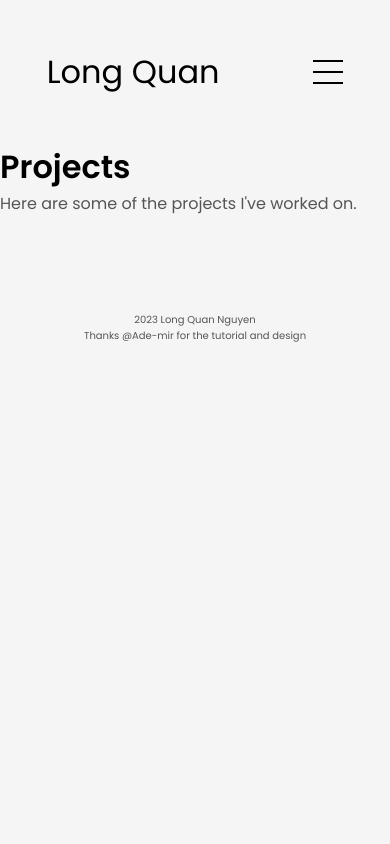
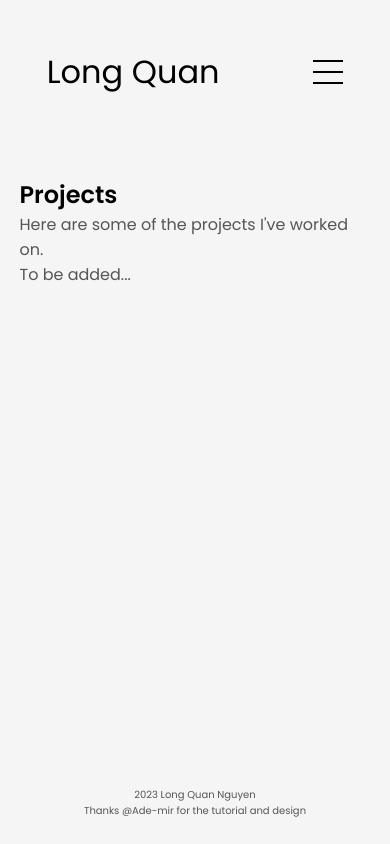
Before and after one commit to LongQuanNguyen/Portfolio, a React (Create React App) app: page /projects in a window 390 px wide. Built offline with nearby package versions, Linux system fonts and the light colour scheme; the HTML template or start-up script is replaced by a standard one.

Commit message:
Home section gaps adjust for mobile

```diff
--- a/src/components/Contact.css
+++ b/src/components/Contact.css
@@ -52,7 +52,7 @@
 
 @media screen and (max-width: 600px) {
     #contact {
-        height: 40vh;
+        height: 70vh;
     }
 
     .contact-info-container {
--- a/src/components/Home.css
+++ b/src/components/Home.css
@@ -138,8 +138,8 @@
 /* Optimize for mobile screen */
 @media screen and (max-width: 1200px) {
     #profile {
-        height: 90vh;
-        margin-bottom: 6rem;
+        height: 80vh;
+        margin-bottom: 5rem;
     }
 }
 
@@ -163,6 +163,9 @@
 }
 
 @media screen and (max-width: 600px) {
+    #profile {
+        margin-bottom: 2rem;
+    }
     .title {
         width: 100%;
         font-size: 2rem;
--- a/src/components/Projects.css
+++ b/src/components/Projects.css
@@ -0,0 +1,9 @@
+#projects {
+    display: flex;
+    justify-content: center;
+    flex-direction: column;
+}
+
+section.projects{
+    height: 65vh;
+}
--- a/src/components/Projects.js
+++ b/src/components/Projects.js
@@ -2,12 +2,12 @@ import './Projects.css';
 
 const Projects = () => {
     return (
-        <div className="projects">
+        <section className="projects">
             <div className="projects-content">
                 <h1>Projects</h1>
-                <p>Here are some of the projects I've worked on.</p>
+                <p>Here are some of the projects I've worked on. <br/> To be added... </p>
             </div>
-        </div>
+        </section>
     );
 }
 
```
